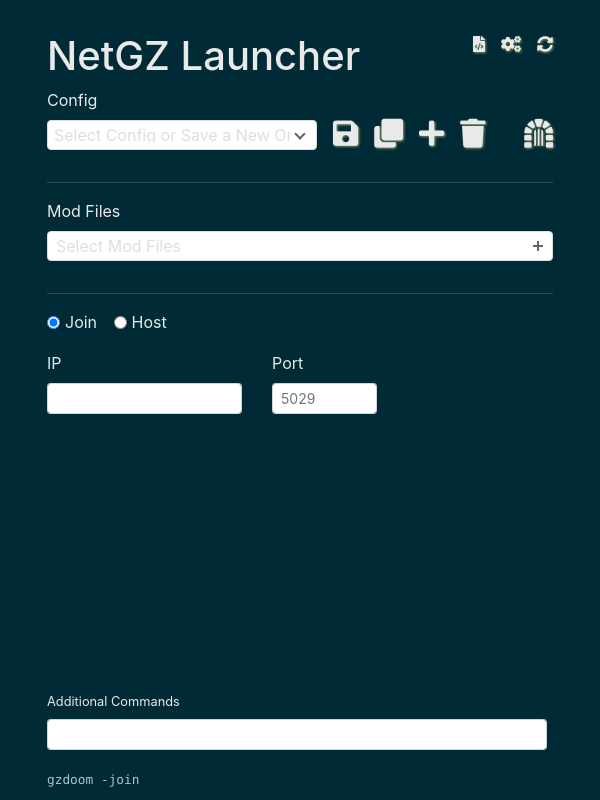
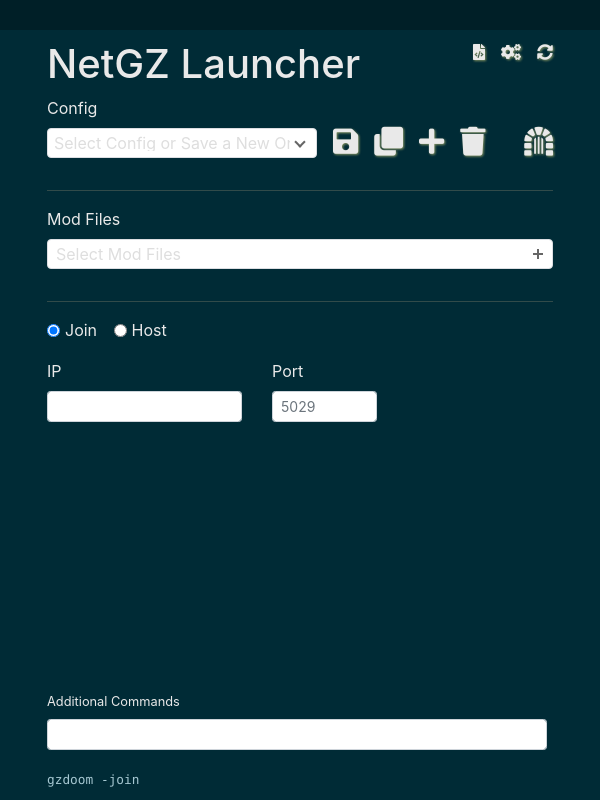
Before and after one commit to Sperovita/netgz-launcher, an Electron app: page src/index.html in a window 600 px wide. Drawn offline with Linux system fonts and the light colour scheme; no server answers.

Commit message:
window and icon stylings

```diff
--- a/package.json
+++ b/package.json
@@ -27,7 +27,9 @@
   },
   "config": {
     "forge": {
-      "packagerConfig": {},
+      "packagerConfig": {
+        "icon": "src/netgz.ico"
+      },
       "makers": [
         {
           "name": "@electron-forge/maker-squirrel",
--- a/src/index.css
+++ b/src/index.css
@@ -20,6 +20,9 @@
   --c-lightyellow: #eeedc5;
   --c-darkyellow: #7a7e5b;
   --c-red: #d14545;
+  --c-darkblack: #191922;
+  --c-deepgreen: #002b36;
+  --c-deepergreen: #001f27;
 }
 
 
@@ -28,8 +31,19 @@
   margin: auto;
   max-width: 38rem;
   padding: 2rem;
+  padding-top: 2.5rem;
   color: var(--c-text);
-  background-color: #002b36;
+  background-color: var(--c-deepgreen);
+}
+
+.drag-bar{
+  -webkit-app-region: drag;
+  height: 1.9rem;
+  width: 600px;
+  position: fixed;
+  top:0;
+  left:0;
+  background-color: var(--c-deepergreen);
 }
 
 code {
--- a/src/index.html
+++ b/src/index.html
@@ -20,6 +20,7 @@
 </head>
 
 <body>
+	<div class="drag-bar"></div>
 	<div id="app" x-data="data()" x-init="init()" class="container app-container">
 
 		<div class="d-flex justify-content-between">
@@ -209,7 +210,7 @@
 					<input x-model="cc.additional_commands" type="text" class="form-control form-control-sm small" id="cc_additional_commands">
 				</div>
 			</section>
-			<section class="row command-preview-container">
+			<section class="row command-preview-container" data-tippy-content="Note: The command that will be run will use absolut paths for mod files and gzdoom">
 				<div class="col-12">
 					<code class="small" x-text="command"></code>
 				</div>
```
Also changed, not shown: src/main.js (+7 -1 lines), src/netgz.ico (added).
